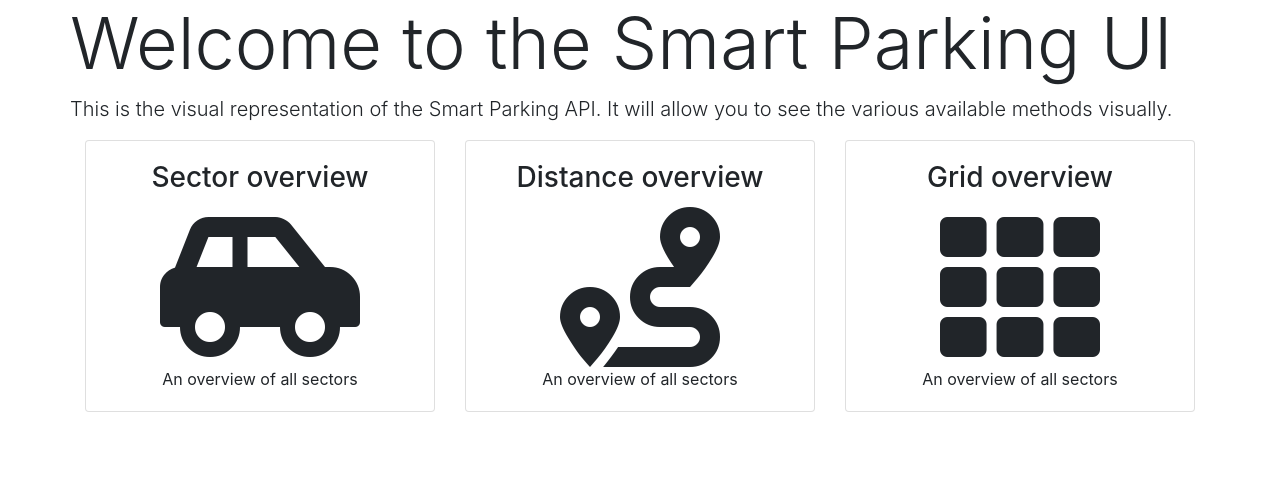
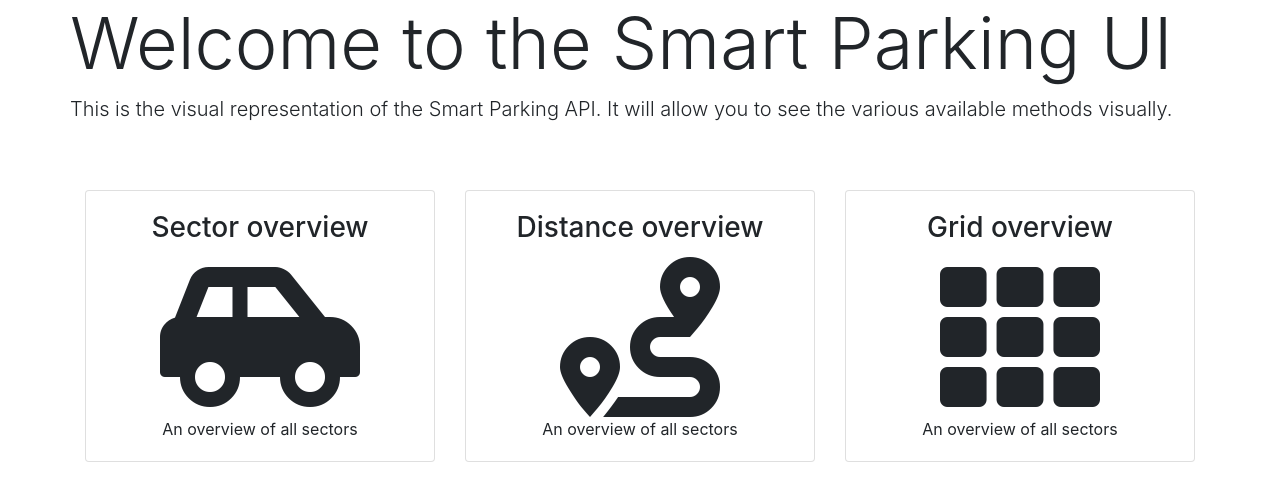
Before and after one commit to Flurokazoo/Smart-City-UI, a React (Create React App) app: page / in a window 1280 px wide. Shown: the top 500 px of the page. Built offline with nearby package versions, Linux system fonts and the light colour scheme.

Commit message:
Add classes for landing page

```diff
--- a/package.json
+++ b/package.json
@@ -4,6 +4,7 @@
   "private": true,
   "dependencies": {
     "bootstrap": "^4.3.1",
+    "google-maps-react": "^2.0.2",
     "react": "^16.8.2",
     "react-dom": "^16.8.2",
     "react-scripts": "2.1.5"
--- a/src/components/Landing.css
+++ b/src/components/Landing.css
@@ -1,3 +1,7 @@
 .card i {
     color: #212529;
 }
+
+.cards {
+    margin-top: 50px;
+}
--- a/src/components/Landing.js
+++ b/src/components/Landing.js
@@ -1,6 +1,5 @@
 import React, { Component } from 'react';
 import './Landing.css'
-
 
 class Landing extends Component {
     render() {
@@ -13,6 +12,7 @@ class Landing extends Component {
                     <div className="row">
                         <p className="lead">This is the visual representation of the Smart Parking API. It will allow you to see the various available methods visually.</p>
                     </div>
+                    <div className="cards">
                         <div className="row">
                             <div className="col-sm">
                                 <div className="card text-center">
@@ -43,6 +43,7 @@ class Landing extends Component {
                             </div>
 
                         </div>
+                    </div>
 
                 </div>
 
```
Also changed, not shown: 1 other file (tests, documents, lock files or other folders). Lines whose indentation alone changed are shown as unchanged.
